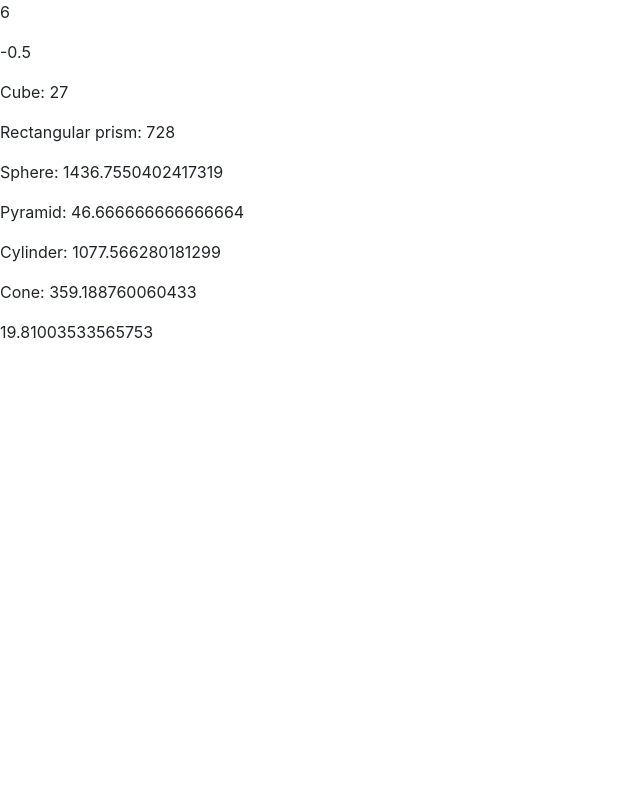
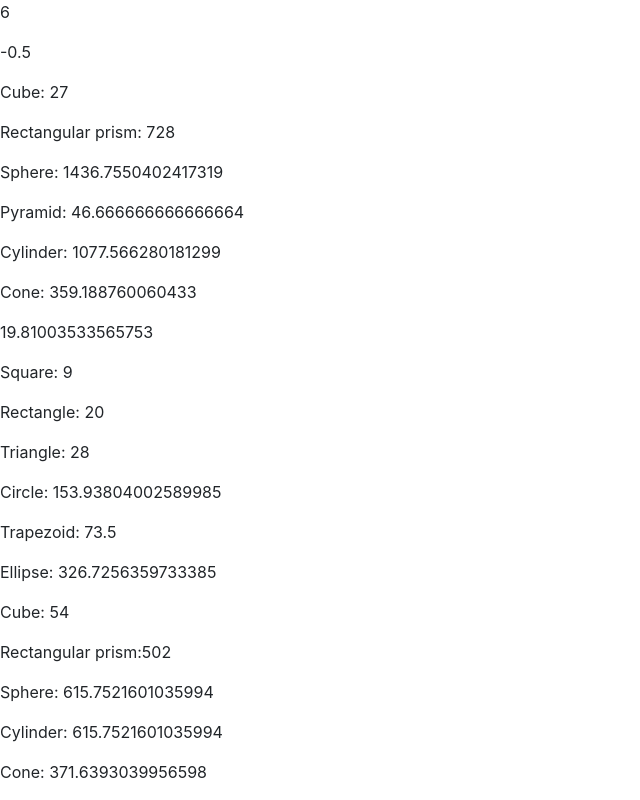
Before and after one commit to vxmao87/Math-Experiment, a React (Create React App) app: page / in a window 1280 px wide. Shown: the part 280-1080 px from the top of the page, without its empty margins (0-640 px from the left). Before the commit the page ends 800 px from the top, so only its background shows below. Built offline with nearby package versions, Linux system fonts and the light colour scheme.

Commit message:
area formulas implemented and printed on Main page

```diff
--- /dev/null
+++ b/src/components/AreaFormula/index.js
@@ -0,0 +1,23 @@
+import React from "react";
+import formulas from "../../utils/areaFormulas";
+
+function AreaFormula(props) {
+    return (
+        <div>
+            <p>Square: {formulas.squareArea(props.x)}</p>
+            <p>Rectangle: {formulas.rectangleArea(props.l, props.w)}</p>
+            <p>Triangle: {formulas.triangleArea(props.b, props.h)}</p>
+            <p>Circle: {formulas.circleArea(props.r)}</p>
+            <p>Trapezoid: {formulas.trapezoidArea(props.a, props.b, props.h)}</p>
+            <p>Ellipse: {formulas.ellipseArea(props.a, props.b)}</p>
+            <p>Cube: {formulas.cubeArea(props.x)}</p>
+            <p>Rectangular prism:{formulas.rectPrismArea(props.a, props.b, props.c)}</p>
+            <p>Sphere: {formulas.sphereArea(props.r)}</p>
+            <p>Cylinder: {formulas.cylinderArea(props.r, props.h)}</p>
+            <p>Cone: {formulas.coneArea(props.r, props.h)}</p>
+        </div>
+    );
+
+}
+
+export default AreaFormula;
--- a/src/components/HeronFormula/index.js
+++ b/src/components/HeronFormula/index.js
@@ -1,5 +1,5 @@
 import React from "react";
-import formulas from "../../utils/formulas";
+import formulas from "../../utils/otherFormulas";
 
 function HeronFormula(props) {
     return (
--- a/src/components/QuadFormula/index.js
+++ b/src/components/QuadFormula/index.js
@@ -1,5 +1,5 @@
 import React from "react";
-import formulas from "../../utils/formulas";
+import formulas from "../../utils/otherFormulas";
 
 function QuadFormula(props) {
     return (
--- a/src/components/VolumeFormula/index.js
+++ b/src/components/VolumeFormula/index.js
@@ -1,10 +1,10 @@
 import React from "react";
-import formulas from "../../utils/formulas";
+import formulas from "../../utils/volumeFormulas";
 
 function VolumeFormula(props) {
     return (
         <div>
-            <p>Cube: {formulas.cubeVolume(props.value)}</p>
+            <p>Cube: {formulas.cubeVolume(props.x)}</p>
             <p>Rectangular prism: {formulas.rectPrismVolume(props.a, props.b, props.c)}</p>
             <p>Sphere: {formulas.sphereVolume(props.r)}</p>
             <p>Pyramid: {formulas.pyramidVolume(props.l, props.w, props.h)}</p>
--- a/src/pages/Main.js
+++ b/src/pages/Main.js
@@ -1,4 +1,5 @@
 import React from "react";
+import AreaFormula from "../components/AreaFormula";
 import HeronFormula from "../components/HeronFormula";
 import QuadFormula from "../components/QuadFormula";
 import VolumeFormula from "../components/VolumeFormula";
@@ -22,7 +23,7 @@ function Main() {
                 c={-3}
             />
             <VolumeFormula
-                value={3}
+                x={3}
                 l={4}
                 w={5}
                 h={7}
@@ -36,6 +37,16 @@ function Main() {
                 b={8}
                 c={10}
             />
+            <AreaFormula
+                x={3}
+                l={4}
+                w={5}
+                h={7}
+                r={7}
+                a={13}
+                b={8}
+                c={7}
+            />
         </div>
     );
 }
--- /dev/null
+++ b/src/utils/areaFormulas.js
@@ -0,0 +1,48 @@
+export default {
+    squareArea: function (x) {
+        return Math.pow(x, 2);
+    },
+
+    rectangleArea: function (l, w) {
+        return l * w;
+    },
+
+    triangleArea: function (b, h) {
+        return (1/2) * b * h;
+    },
+
+    circleArea: function (r) {
+        return Math.PI * Math.pow(r, 2);
+    },
+
+    trapezoidArea: function (a, b, h) {
+        return ((a + b) / 2) * h;
+    },
+
+    ellipseArea: function (a, b) {
+        return Math.PI * a * b;
+    },
+
+    cubeArea: function (x) {
+        return 6 * Math.pow(x, 2);
+    },
+
+    rectPrismArea: function (a, b, c) {
+        return (2 * a * b) + (2 * b * c) + (2 * c * a);
+    },
+
+    sphereArea: function (r) {
+        return 4 * Math.PI * Math.pow(r, 2);
+    },
+
+    cylinderArea: function (r, h) {
+        return (2 * Math.PI * r * h) + (2 * Math.PI * Math.pow(r, 2));
+    },
+
+    coneArea: function (r, h) {
+        const base = Math.PI * Math.pow(r, 2);
+        const wrap = Math.PI * r * Math.sqrt(Math.pow(h, 2) + Math.pow(r, 2));
+        return base + wrap;
+    },
+
+};
--- a/src/utils/formulas.js
+++ /dev/null
@@ -1,62 +0,0 @@
-export default {
-
-    quadFormula: function (a, b, c) {
-        const num1 = (-b + Math.sqrt(Math.pow(b, 2) - (4 * a * c))) / (2 * a);
-        const num2 = (-b - Math.sqrt(Math.pow(b, 2) - (4 * a * c))) / (2 * a);
-        return [num1, num2];
-    },
-
-    cubeVolume: function (x) {
-        return Math.pow(x, 3);
-    },
-
-    rectPrismVolume: function (a, b, c) {
-        return a * b * c;
-    },
-
-    sphereVolume: function (r) {
-        return (4/3) * Math.PI * Math.pow(r, 3);
-    },
-
-    pyramidVolume: function (l, w, h) {
-        return (1/3) * l * w * h;
-    },
-
-    cylinderVolume: function (r, h) {
-        return Math.PI * Math.pow(r, 2) * h;
-    },
-
-    coneVolume: function (r, h) {
-        return (1/3) * Math.PI * Math.pow(r, 2) * h;
-    },
-
-    heronFormula: function (a, b, c) {
-        const s = (a + b + c) / 2;
-        return Math.sqrt(s * (s - a) * (s - b) * (s - c));
-    },
-
-    squareArea: function (x) {
-        return Math.pow(x, 2);
-    },
-
-    rectangleArea: function (l, w) {
-        return l * w;
-    },
-
-    triangleArea: function (b, h) {
-        return (1/2) * b * h;
-    },
-
-    circleArea: function (r) {
-        return Math.PI * Math.pow(r, 2);
-    },
-
-    trapezoidArea: function (a, b, h) {
-        return ((a + b) / 2) * h;
-    },
-
-    ellipseArea: function (a, b) {
-        return Math.PI * a * b;
-    }
-
-};
--- /dev/null
+++ b/src/utils/otherFormulas.js
@@ -0,0 +1,14 @@
+export default {
+
+    quadFormula: function (a, b, c) {
+        const num1 = (-b + Math.sqrt(Math.pow(b, 2) - (4 * a * c))) / (2 * a);
+        const num2 = (-b - Math.sqrt(Math.pow(b, 2) - (4 * a * c))) / (2 * a);
+        return [num1, num2];
+    },
+
+    heronFormula: function (a, b, c) {
+        const s = (a + b + c) / 2;
+        return Math.sqrt(s * (s - a) * (s - b) * (s - c));
+    },
+
+};
--- /dev/null
+++ b/src/utils/volumeFormulas.js
@@ -0,0 +1,27 @@
+export default {
+
+    cubeVolume: function (x) {
+        return Math.pow(x, 3);
+    },
+
+    rectPrismVolume: function (a, b, c) {
+        return a * b * c;
+    },
+
+    sphereVolume: function (r) {
+        return (4/3) * Math.PI * Math.pow(r, 3);
+    },
+
+    pyramidVolume: function (l, w, h) {
+        return (1/3) * l * w * h;
+    },
+
+    cylinderVolume: function (r, h) {
+        return Math.PI * Math.pow(r, 2) * h;
+    },
+
+    coneVolume: function (r, h) {
+        return (1/3) * Math.PI * Math.pow(r, 2) * h;
+    },
+
+};
```
Also changed, not shown: src/components/AreaFormula/style.css (added).
